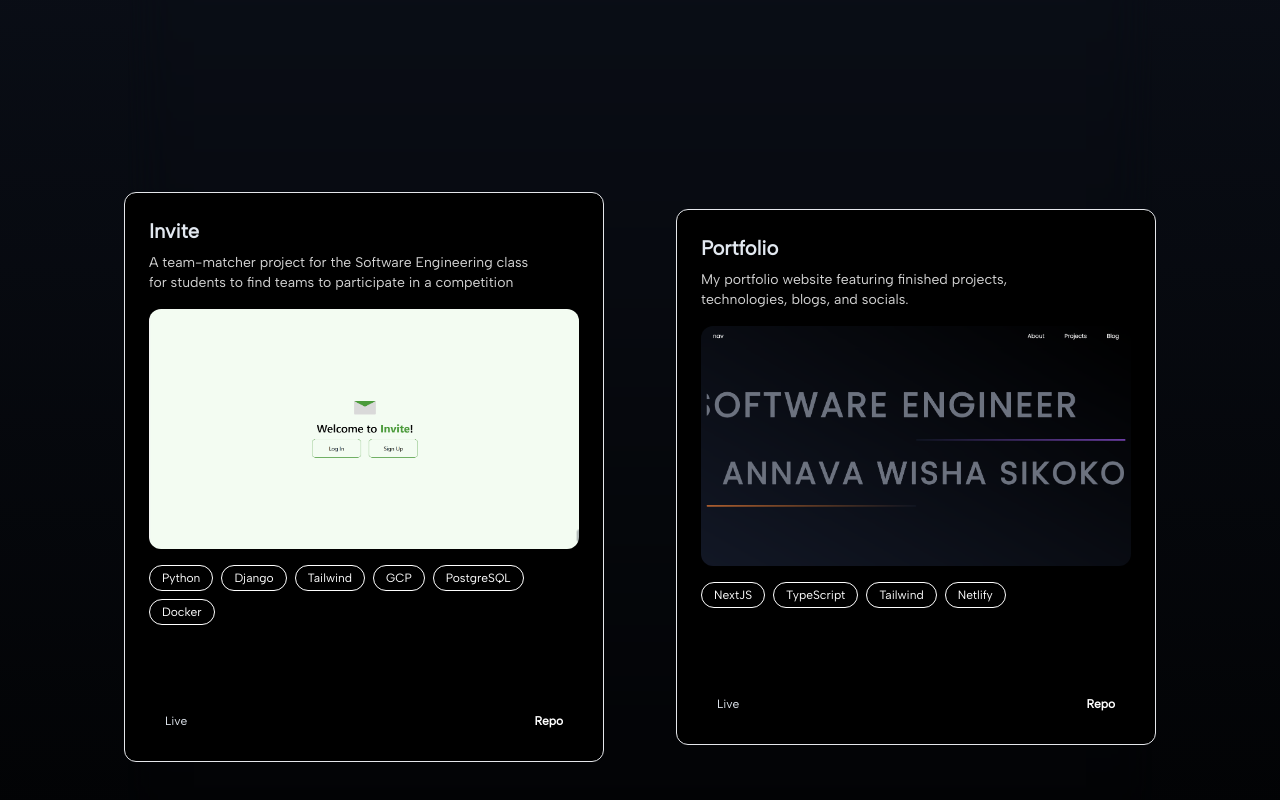
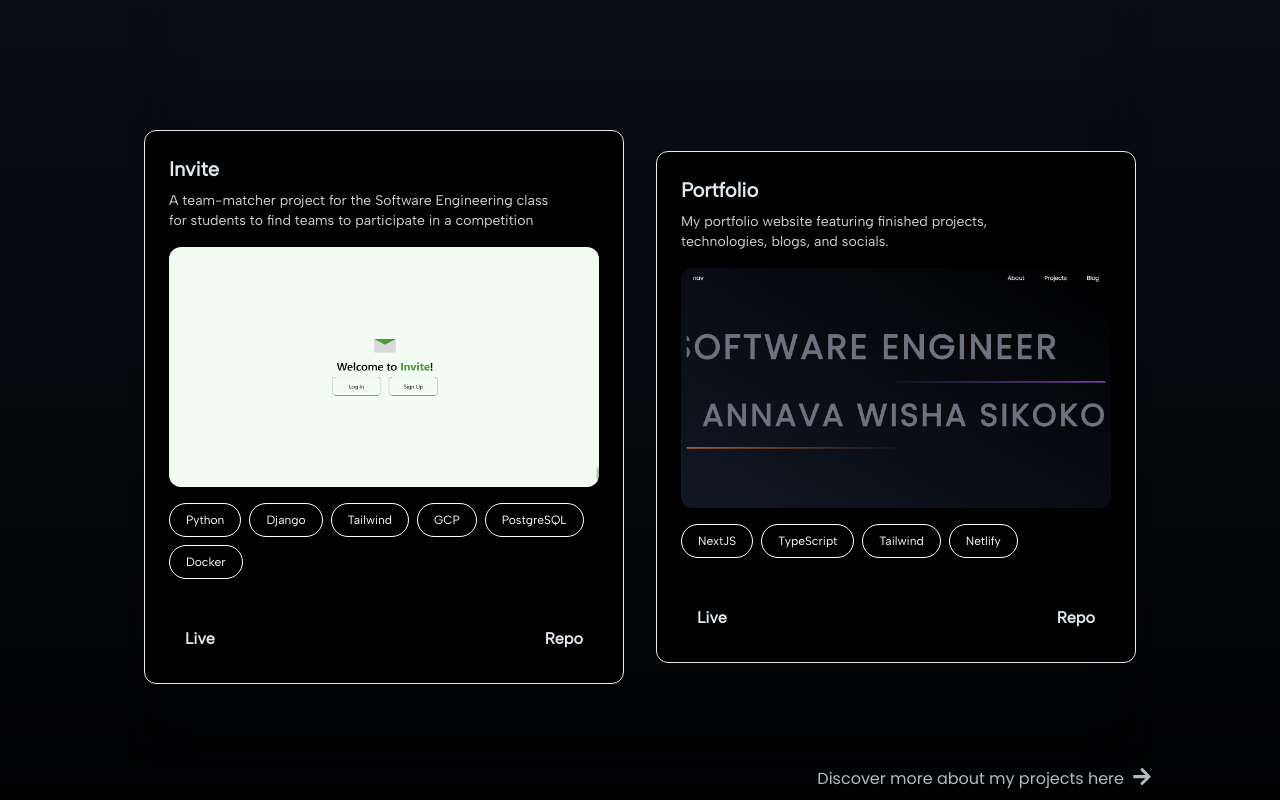
Before and after one commit to annavaws/annavaws.github.io, a Next.js app: page / in a window 1280 px wide. Shown: the part 2460-3260 px from the top of the page. Built offline with nearby package versions, Linux system fonts and the light colour scheme.

Commit message:
style: 3d card for projects

```diff
--- a/src/components/modules/HomeModules/latestproject.tsx
+++ b/src/components/modules/HomeModules/latestproject.tsx
@@ -1,7 +1,6 @@
 import { albert } from "@/styles/fonts";
 import Image from "next/image";
 import React from "react";
-import { Button2 } from "@/components/ui/button";
 import Link from "next/link";
 import { FaArrowRight } from "react-icons/fa";
 import { CardBody, CardContainer, CardItem } from "@/components/ui/3d-card";
@@ -60,15 +59,15 @@ export default function Latest() {
   return (
     <div className="p-10 md:p-32 bg-gradient-to-t from-black to-gray-900">
       <div
-        className={`${albert.className} flex justify-center  flex-col backdrop-blur-xl text-slate-200`}
+        className={`${albert.className} flex justify-center flex-col backdrop-blur-xl text-slate-200`}
       >
         <div className="flex w-full font-semibold text-5xl md:text-5xl">
           Latest Projects
         </div>
-        <div className="flex  text-slate-200">
-          <div className="grid grid-cols-2 gap-20">
+        <div className="flex text-slate-200 justify-around">
+          <div className="grid grid-cols-2">
             {projects.map((project) => (
-              <CardContainer key={project.id} className="inter-var">
+              <CardContainer key={project.id} className="inter-var px-10">
                 <CardBody className="relative group/card hover:shadow-2xl hover:shadow-emerald-500/[0.1] bg-black w-auto sm:w-[30rem] h-auto rounded-xl p-6 border">
                   <CardItem className="text-xl font-bold">
                     {project.title}
@@ -92,24 +91,24 @@ export default function Latest() {
                     {project.techStack.map((tech, index) => (
                       <CardItem
                         key={index}
-                        className="bg-transparent border border-white text-white rounded-full px-3 py-1 text-xs"
+                        className="bg-transparent border border-white text-white rounded-full px-4 py-2 text-xs"
                       >
                         {tech}
                       </CardItem>
                     ))}
                   </div>
-                  <div className="flex justify-between items-center mt-20">
+                  <div className="flex justify-between items-center mt-10">
                     <CardItem
                       as="a"
                       href={project.live}
-                      className="px-4 py-2 rounded-xl text-xs font-normal"
+                      className="px-4 py-2 rounded-xl bg-black dark:bg-white dark:text-black text-white text-normal font-bold hover:bg-slate-500"
                     >
                       Live
                     </CardItem>
                     <CardItem
                       as="a"
                       href={project.repo}
-                      className="px-4 py-2 rounded-xl bg-black dark:bg-white dark:text-black text-white text-xs font-bold"
+                      className="px-4 py-2 rounded-xl bg-black dark:bg-white dark:text-black text-white text-normal font-bold hover:bg-slate-500"
                     >
                       Repo
                     </CardItem>
@@ -120,7 +119,7 @@ export default function Latest() {
           </div>
         </div>
       </div>
-      <div className="mt-14 flex justify-end text-slate-200 text-opacity-80 text-sm md:text-base hover:underline animate-bounce">
+      <div className="mt-2 flex justify-end text-slate-200 text-opacity-80 text-sm md:text-base hover:underline animate-bounce">
         <Link href="/project" className="flex whitespace-nowrap space-x-2">
           <span>Discover more about my projects here</span>
           <FaArrowRight className="w-5 h-5" />
```
